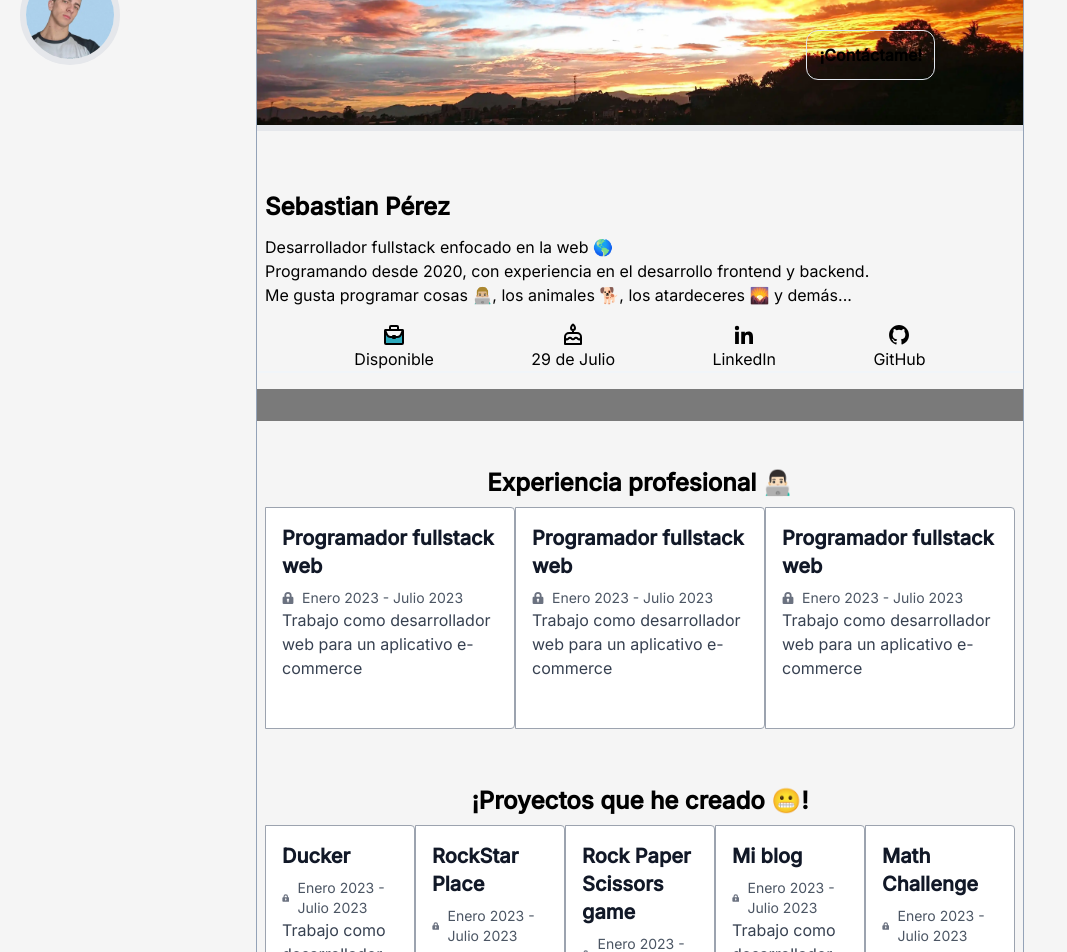
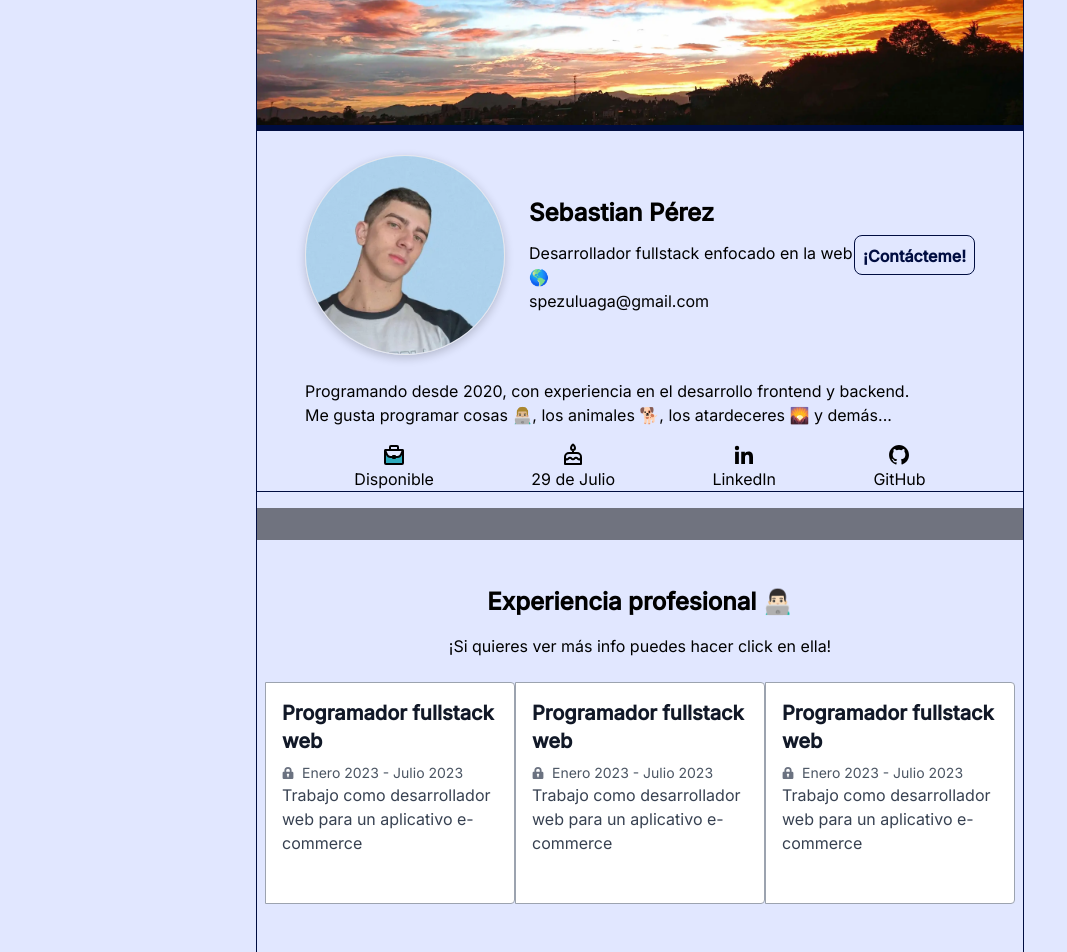
Before and after one commit to Sebastian-pz/blog, a Next.js app: page /main in a window 1280 px wide. Shown: the part 200-1152 px from the top of the page, without its empty margins (0-1067 px from the left). Built offline with nearby package versions, Linux system fonts and the light colour scheme.

Commit message:
updatig styles in main page

```diff
--- a/src/app/components/Card/Card.tsx
+++ b/src/app/components/Card/Card.tsx
@@ -11,9 +11,9 @@ interface CardProps {
 export default function Card({ title, link, dates, description }: CardProps) {
   return (
     <div className="max-w-sm mx-auto my-2 w-[95%]  lg:flex lg:max-w-[260px]">
-      <div className="border hover:bg-slate-100 border-gray-400 lg:border lg:border-gray-400 bg-white rounded-b lg:rounded-b-none lg:rounded-r p-4 flex flex-col justify-between leading-normal">
+      <div className="border  border-gray-400 lg:border lg:border-gray-400 bg-white rounded-b lg:rounded-b-none lg:rounded-r p-4 flex flex-col justify-between leading-normal">
         <div className="mb-8">
-          <h3 className="text-gray-900 font-bold text-xl mb-2">
+          <h3 className="text-gray-900 font-semibold text-xl mb-2 hover:text-primary-color">
             <Link href={link}>{title}</Link>
           </h3>
           <p className="text-sm text-gray-600 flex items-center">
--- a/src/app/components/Experience/Experiences.tsx
+++ b/src/app/components/Experience/Experiences.tsx
@@ -24,9 +24,12 @@ const example = [
 export default function Experiences() {
   return (
     <section className="mt-8 p-2">
-      <h2 className="text-center text-2xl font-semibold">
+      <h2 className="text-center text-2xl font-bold ">
         Experiencia profesional 👨🏻‍💻
       </h2>
+      <p className="text-center my-4">
+        ¡Si quieres ver más info puedes hacer click en ella!
+      </p>
       <div className="flex flex-col lg:flex-row">
         {example.map((experience, index) => {
           return (
--- a/src/app/components/Project/Projects.tsx
+++ b/src/app/components/Project/Projects.tsx
@@ -42,10 +42,10 @@ const example = [
 export default function Projects() {
   return (
     <section className="mt-8 p-2">
-      <h2 className="text-center text-2xl font-semibold">
+      <h2 className="text-center text-2xl font-bold">
         ¡Proyectos que he creado 😬!
       </h2>
-      <div className="flex flex-col lg:flex-row">
+      <div className="flex flex-col flex-wrap lg:flex-row">
         {example.map((experience, index) => {
           return (
             <Card
--- a/src/app/components/footer/footer.tsx
+++ b/src/app/components/footer/footer.tsx
@@ -4,7 +4,7 @@ import gmailSVG from "../../../../public/svg/gmail.svg";
 
 export default function FooterComponent() {
   return (
-    <footer className="flex w-auto justify-center items-center border-t-2 border-gray-200 mt-4">
+    <footer className="flex w-auto justify-center items-center border-t border-border-color mt-4">
       <section className="flex">
         <a
           href="https://www.linkedin.com/in/sebastian-perez-zuluaga/"
--- a/src/app/globals.css
+++ b/src/app/globals.css
@@ -9,5 +9,5 @@
 }
 
 body {
-  background-color: whitesmoke;
+  background-color: #e1e7ff;
 }
--- a/src/app/layout.tsx
+++ b/src/app/layout.tsx
@@ -7,7 +7,7 @@ import FooterComponent from "./components/footer/footer";
 import Navbar from "./components/NavBar/NavBarComponent";
 
 export const metadata: Metadata = {
-  title: "Sebastian Pérez ",
+  title: "Blog - Sebastian Pérez ",
   description:
     "Este es el portafolio y blog de Sebastian Pérez en el que se habla de opiniones sobre tecnologías, las experiencias y demás tópicos relacionados, se puede observar mi el trayecto como programador web fullstack acá.",
 };
--- a/src/app/main/page.tsx
+++ b/src/app/main/page.tsx
@@ -16,31 +16,40 @@ import WorkIcon from "../../../public/svg/work.svg";
 
 export default function MainPage() {
   return (
-    <div className="m-auto border border-slate-400 w-[95%] rounded-t-xl md:w-[80%] xl:w-[60%]">
+    <div className="m-auto border border-border-color w-[95%] rounded-xl md:w-[80%] xl:w-[60%]">
       <Image
         src={bannerImage.src}
         alt="profile banner image"
         width="1280"
         height="600"
-        className="rounded-t-xl border-b-[6px]"
+        className="rounded-t-xl border-border-color border-b-[6px]"
       />
+      <div className="flex justify-center md:justify-between  items-center p-6 lg:px-12">
+        <div className="flex items-center justify-center ">
           <Image
             src={profileImage.src}
             alt="profile image Sebastian Perez"
             width="500"
             height="500"
-        className="rounded-full absolute top-[165px] left-[20px] h-[100px] w-[100px] border-[6px]"
+            className="rounded-full  h-[110px] w-[110px] sm:h-[175px] sm:w-[175px] md:h-[200px] md:w-[200px] border shadow-[0_3px_10px_rgb(0,0,0,0.2)]"
           />
+          <section className="ml-2 md:ml-6">
+            <h1 className="font-bold text-2xl mb-3">Sebastian Pérez</h1>
+            <p className="hidden md:inline">
+              Desarrollador fullstack enfocado en la web 🌎
+            </p>
+            <p className="md:hidden">Enfocado en la web 🌎</p>
+            <p>spezuluaga@gmail.com</p>
+          </section>
+        </div>
         <a
           href="mailto:spezuluaga@gmail.com"
-        className={`
-        border p-3 rounded-xl ${styles.borders} absolute left-[63%] top-[230px] font-semibold hover:bg-slate-100`}
+          className="border border-border-color text-border-color p-2 rounded-lg hidden md:inline  font-semibold  h-10 hover:bg-primary-color duration-500 hover:border-white hover:text-white"
         >
-        ¡Contáctame!
+          ¡Contácteme!
         </a>
-      <section className="mt-[60px] mb-4 px-2">
-        <h1 className="font-bold text-2xl mb-3">Sebastian Pérez</h1>
-        <p>Desarrollador fullstack enfocado en la web 🌎</p>
+      </div>
+      <section className="px-3 mb-4 lg:px-12">
         <p>
           Programando desde 2020, con experiencia en el desarrollo frontend y
           backend.
@@ -51,8 +60,8 @@ export default function MainPage() {
         </p>
       </section>
 
-      <section className="flex justify-evenly border-b-2 border-slate-100">
-        <abbr title="Open to work" className="no-underline">
+      <section className="flex justify-evenly border-b border-border-color">
+        <abbr title="Actualmente abierto a trabajar" className="no-underline">
           <Svg
             label="Disponible"
             link="mailto:spezuluaga@gmail.com"
@@ -74,10 +83,12 @@ export default function MainPage() {
       </section>
 
       {/* @ts-ignore */}
-      <marquee className="bg-[rgba(0,0,0,0.5)] text-white h-8 text-xl mt-4">
+      <marquee className="bg-[rgba(0,0,0,0.5)] text-bg-color h-8 text-xl mt-4">
         Desarrollo aplicaciones web fullstack con TypeScript, JavaScript,
         NodeJS, Express, React, Tailwind, Bootstrap, CSS Vanila, SQL, NoSQL...
-        (actualmente utilizando NextJS)
+        (actualmente utilizando NextJS). También he utilizado en pequeños
+        proyectos Astro y Svelte. {"          "} Dispuesto a aprender nuevas
+        tecnologías siempre 💙
         {/* @ts-ignore */}
       </marquee>
 
--- a/tailwind.config.ts
+++ b/tailwind.config.ts
@@ -1,20 +1,25 @@
-import type { Config } from 'tailwindcss'
+import type { Config } from "tailwindcss";
 
 const config: Config = {
   content: [
-    './src/pages/**/*.{js,ts,jsx,tsx,mdx}',
-    './src/components/**/*.{js,ts,jsx,tsx,mdx}',
-    './src/app/**/*.{js,ts,jsx,tsx,mdx}',
+    "./src/pages/**/*.{js,ts,jsx,tsx,mdx}",
+    "./src/components/**/*.{js,ts,jsx,tsx,mdx}",
+    "./src/app/**/*.{js,ts,jsx,tsx,mdx}",
   ],
   theme: {
     extend: {
+      colors: {
+        "bg-color": "#e1e7ff",
+        "primary-color": "#3c57c2",
+        "border-color": "#000d41",
+      },
       backgroundImage: {
-        'gradient-radial': 'radial-gradient(var(--tw-gradient-stops))',
-        'gradient-conic':
-          'conic-gradient(from 180deg at 50% 50%, var(--tw-gradient-stops))',
+        "gradient-radial": "radial-gradient(var(--tw-gradient-stops))",
+        "gradient-conic":
+          "conic-gradient(from 180deg at 50% 50%, var(--tw-gradient-stops))",
       },
     },
   },
   plugins: [],
-}
-export default config
+};
+export default config;
```
Lines whose indentation alone changed are shown as unchanged.
